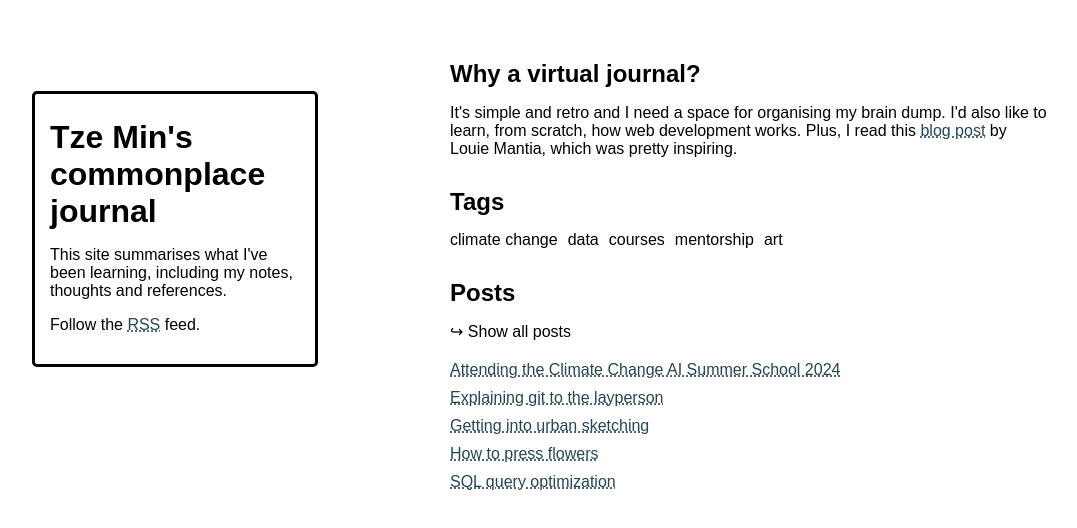
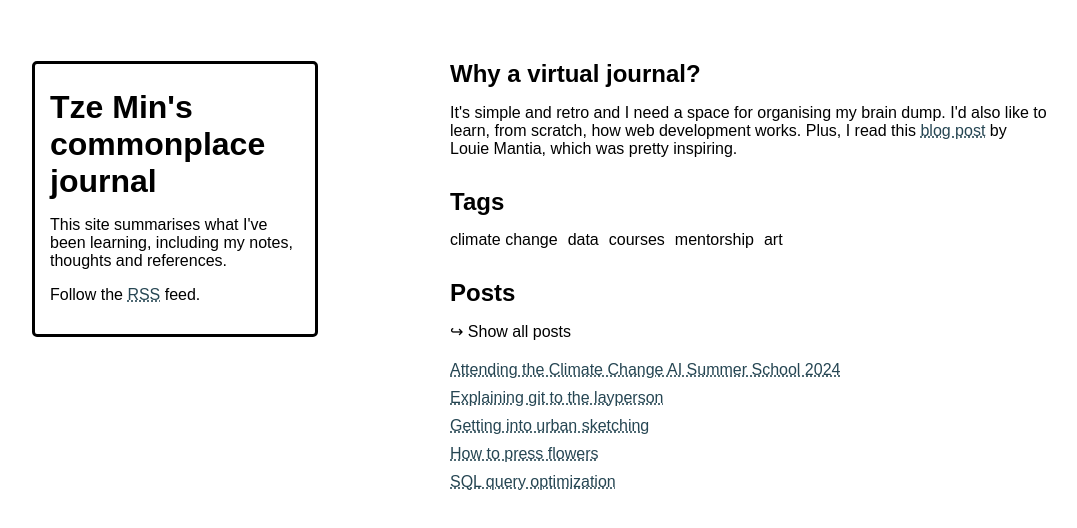
Before and after one commit to tze-min/commonplace-journal, a plain HTML site: page index.html in a window 1280 px wide. Shown: the whole page, without its empty margins (38-1115 px from the left). Drawn offline with Linux system fonts and the light colour scheme.

Commit message:
reduce side-bar margin-top

```diff
--- a/styles.css
+++ b/styles.css
@@ -54,7 +54,7 @@ li {
     border: 0.2rem solid;
     border-radius: 5px;
     padding: 15px;
-    margin-top: 5%;
+    margin-top: 2.5%;
     margin-right: 10px;
 
 }
```
